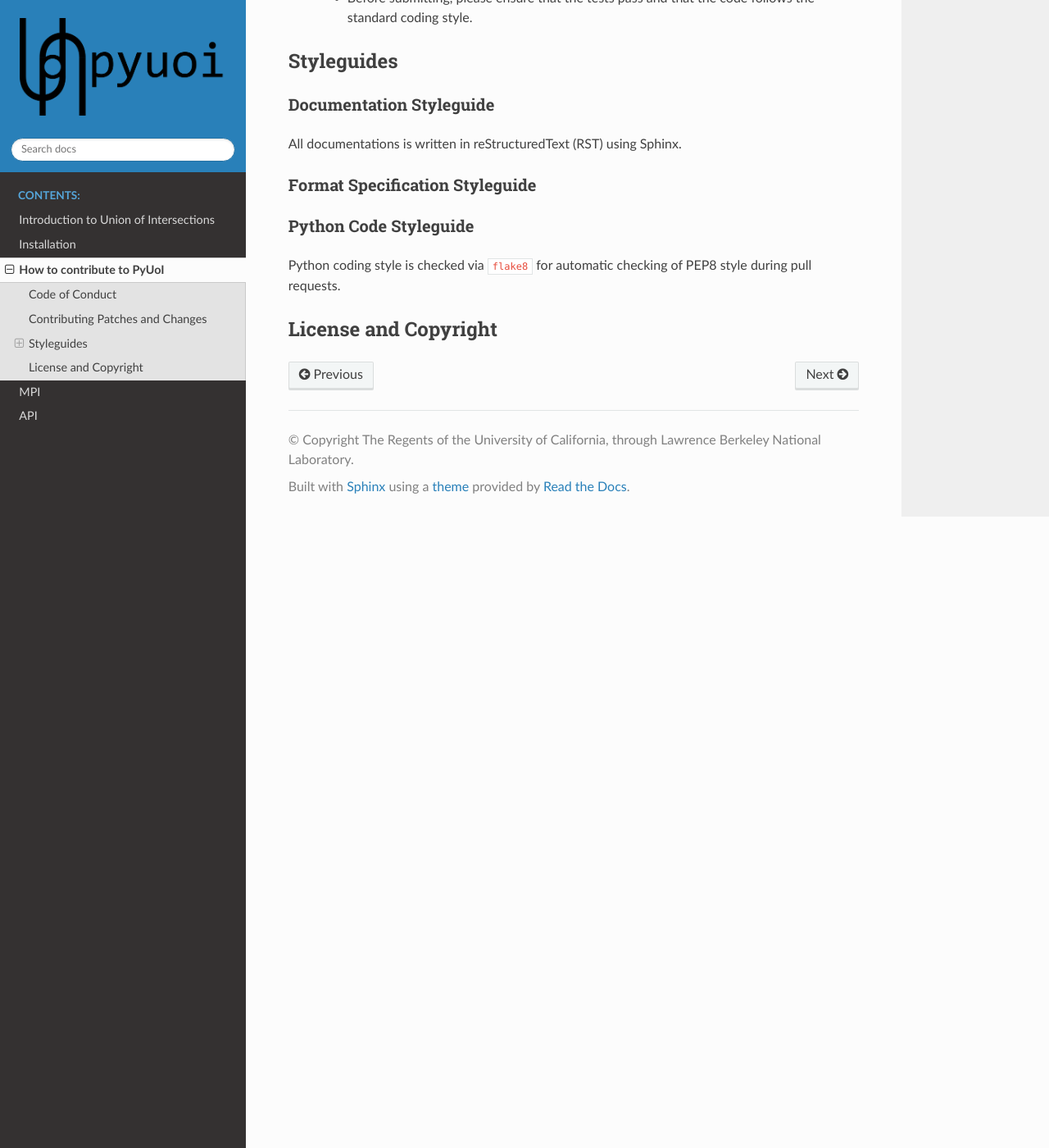
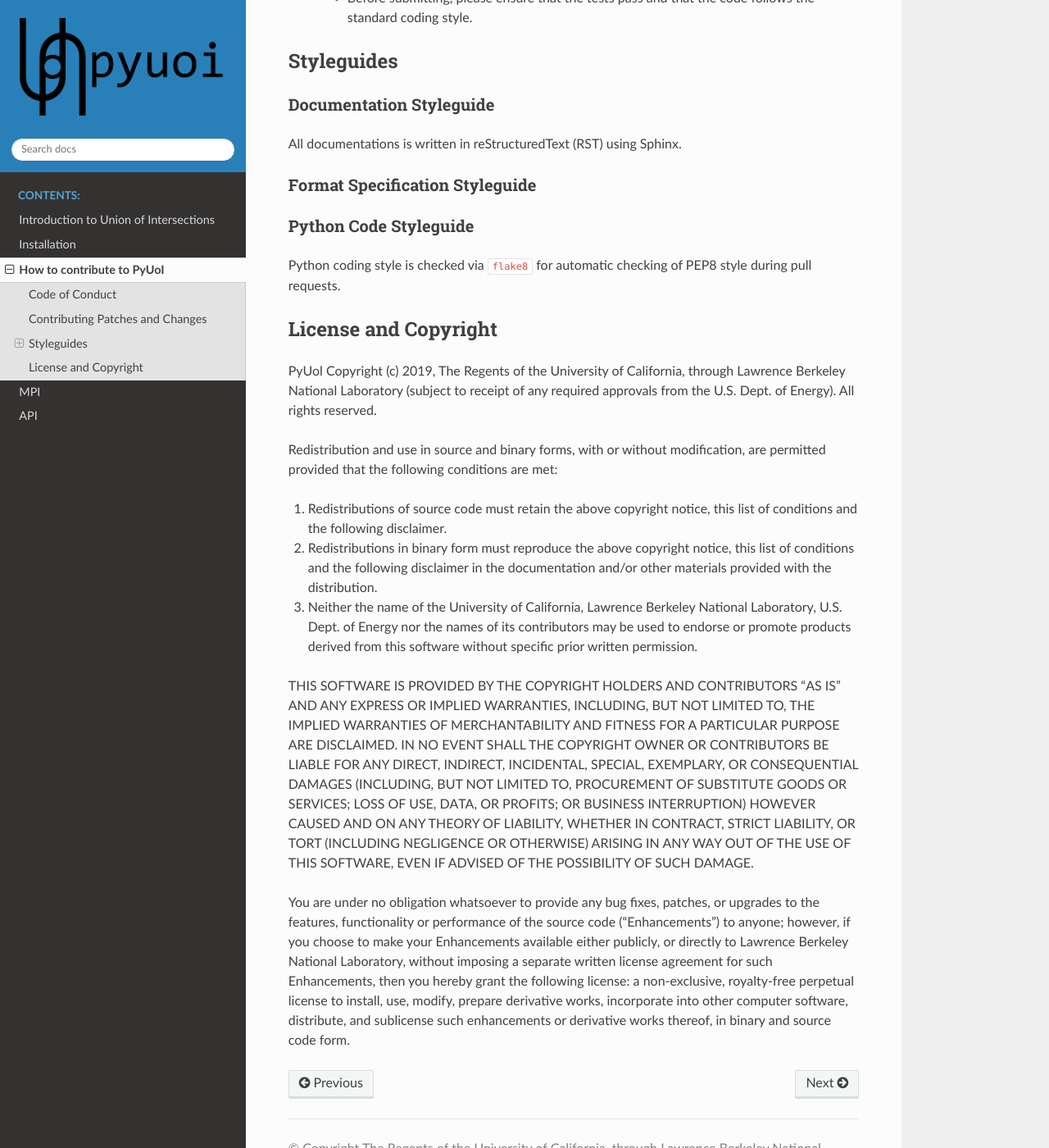
Before and after one commit to BouchardLab/pyuoi, a Sphinx documentation site: the page built from docs/source/contributing.rst, in a window 1280 px wide and 1400 px high, scrolled down 955 px. Shown: the whole window at 82% size. Built offline with Sphinx 7.4.7 and the Read the Docs theme 2.0.0, drawn with Linux system fonts in a browser that asks for light colours; pages that are not in the unit, such as notebooks, are missing from menus.

Commit message:
added license to docs

```diff
--- a/docs/source/contributing.rst
+++ b/docs/source/contributing.rst
@@ -59,3 +59,17 @@ Python coding style is checked via ``flake8`` for automatic checking of PEP8 sty
 
 License and Copyright
 ---------------------
+
+PyUol Copyright (c) 2019, The Regents of the University of California, through Lawrence Berkeley National Laboratory (subject to receipt of any required approvals from the U.S. Dept. of Energy).  All rights reserved.
+
+Redistribution and use in source and binary forms, with or without modification, are permitted provided that the following conditions are met:
+
+(1) Redistributions of source code must retain the above copyright notice, this list of conditions and the following disclaimer.
+
+(2) Redistributions in binary form must reproduce the above copyright notice, this list of conditions and the following disclaimer in the documentation and/or other materials provided with the distribution.
+
+(3) Neither the name of the University of California, Lawrence Berkeley National Laboratory, U.S. Dept. of Energy nor the names of its contributors may be used to endorse or promote products derived from this software without specific prior written permission.
+
+THIS SOFTWARE IS PROVIDED BY THE COPYRIGHT HOLDERS AND CONTRIBUTORS "AS IS" AND ANY EXPRESS OR IMPLIED WARRANTIES, INCLUDING, BUT NOT LIMITED TO, THE IMPLIED WARRANTIES OF MERCHANTABILITY AND FITNESS FOR A PARTICULAR PURPOSE ARE DISCLAIMED. IN NO EVENT SHALL THE COPYRIGHT OWNER OR CONTRIBUTORS BE LIABLE FOR ANY DIRECT, INDIRECT, INCIDENTAL, SPECIAL, EXEMPLARY, OR CONSEQUENTIAL DAMAGES (INCLUDING, BUT NOT LIMITED TO, PROCUREMENT OF SUBSTITUTE GOODS OR SERVICES; LOSS OF USE, DATA, OR PROFITS; OR BUSINESS INTERRUPTION) HOWEVER CAUSED AND ON ANY THEORY OF LIABILITY, WHETHER IN CONTRACT, STRICT LIABILITY, OR TORT (INCLUDING NEGLIGENCE OR OTHERWISE) ARISING IN ANY WAY OUT OF THE USE OF THIS SOFTWARE, EVEN IF ADVISED OF THE POSSIBILITY OF SUCH DAMAGE.
+
+You are under no obligation whatsoever to provide any bug fixes, patches, or upgrades to the features, functionality or performance of the source code ("Enhancements") to anyone; however, if you choose to make your Enhancements available either publicly, or directly to Lawrence Berkeley National Laboratory, without imposing a separate written license agreement for such Enhancements, then you hereby grant the following license: a  non-exclusive, royalty-free perpetual license to install, use, modify, prepare derivative works, incorporate into other computer software, distribute, and sublicense such enhancements or derivative works thereof, in binary and source code form.
```
